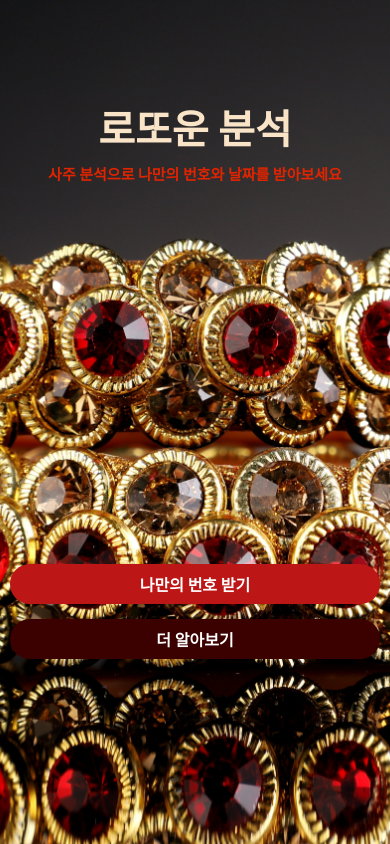
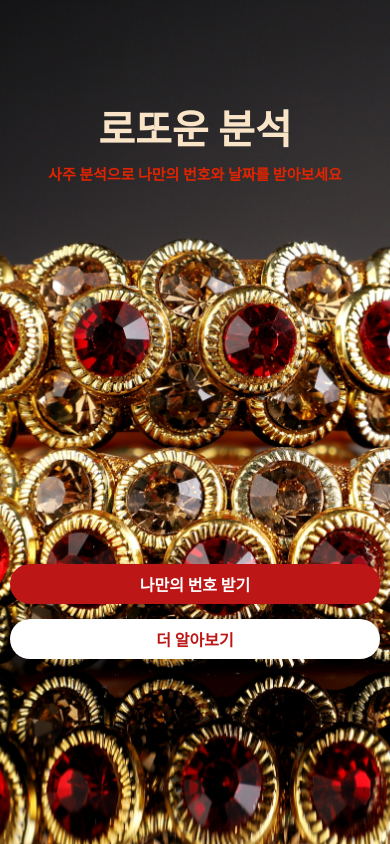
Before and after one commit to ByeonghoonJeon/myShopping, a React Native app: screen / in a window 390 px wide. Built offline with nearby package versions, Linux system fonts and the light colour scheme.

Commit message:
Working on

```diff
--- a/components/Home/index.js
+++ b/components/Home/index.js
@@ -16,7 +16,7 @@ const FirstPage = (props) => {
           사주 분석으로 나만의 번호와 날짜를 받아보세요
         </Text>
       </View>
-      <StyledButton />
+      <StyledButton type="primary" />
     </View>
   );
 };
--- a/components/StyledButtons/index.js
+++ b/components/StyledButtons/index.js
@@ -3,23 +3,25 @@ import { View, Text, Pressable } from "react-native";
 import styles from "./style";
 
 const StyledButton = (props) => {
+  const type = props.type;
+  const backgroundColor = type === "primary" ? "#BD1616" : "#7D1935";
   return (
     <View style={styles.container}>
       <Pressable
-        style={styles.button1}
+        style={[styles.primaryButton, { backgroundColor: backgroundColor }]}
         onPress={() => {
           console.warn("Hey!");
         }}
       >
-        <Text style={styles.text}>나만의 번호 받기</Text>
+        <Text style={styles.primaryText}>나만의 번호 받기</Text>
       </Pressable>
       <Pressable
-        style={styles.button2}
+        style={styles.secondaryButton}
         onPress={() => {
           console.warn("Hey!");
         }}
       >
-        <Text style={styles.text}>더 알아보기</Text>
+        <Text style={styles.secondaryText}>더 알아보기</Text>
       </Pressable>
     </View>
   );
--- a/components/StyledButtons/style.js
+++ b/components/StyledButtons/style.js
@@ -5,8 +5,7 @@ const styles = StyleSheet.create({
     width: "100%",
     padding: 10,
   },
-  button1: {
-    backgroundColor: "#BD1616",
+  primaryButton: {
     marginBottom: 15,
     marginTop: "100%",
     height: 40,
@@ -14,19 +13,25 @@ const styles = StyleSheet.create({
     justifyContent: "center",
     alignItems: "center",
   },
-  button2: {
-    backgroundColor: "#3B0000",
+  secondaryButton: {
     height: 40,
     borderRadius: 20,
     justifyContent: "center",
     alignItems: "center",
+    backgroundColor: "white",
   },
-  text: {
+  primaryText: {
     fontSize: 16,
     fontWeight: "bold",
     color: "white",
     textTransform: "uppercase",
   },
+  secondaryText: {
+    fontSize: 16,
+    fontWeight: "bold",
+    color: "#BD1616",
+    textTransform: "uppercase",
+  },
 });
 
 export default styles;
```
